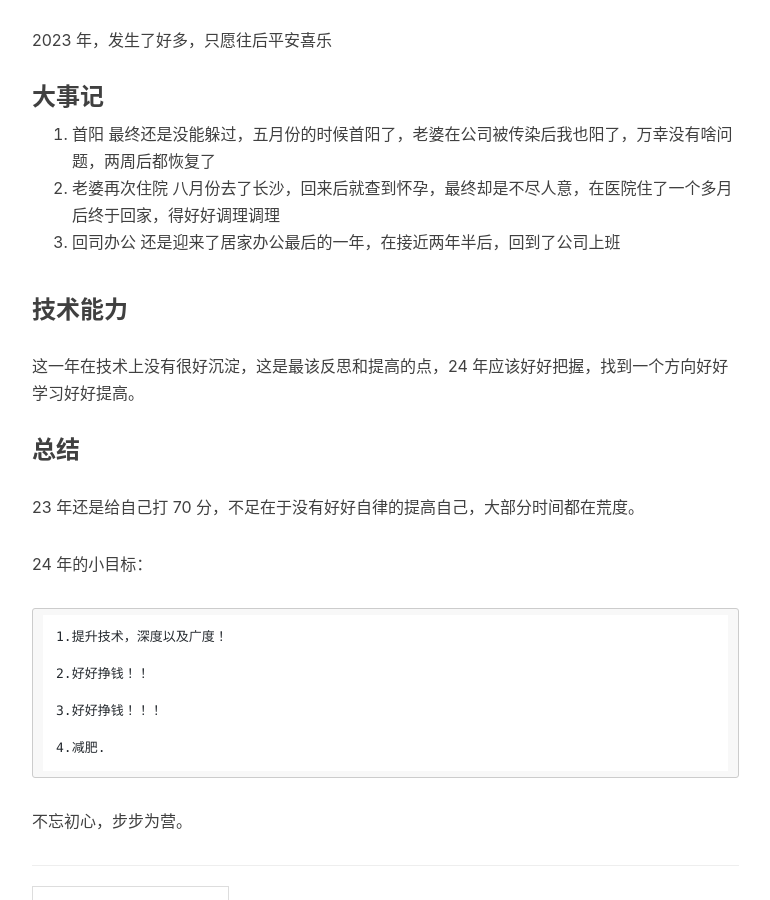
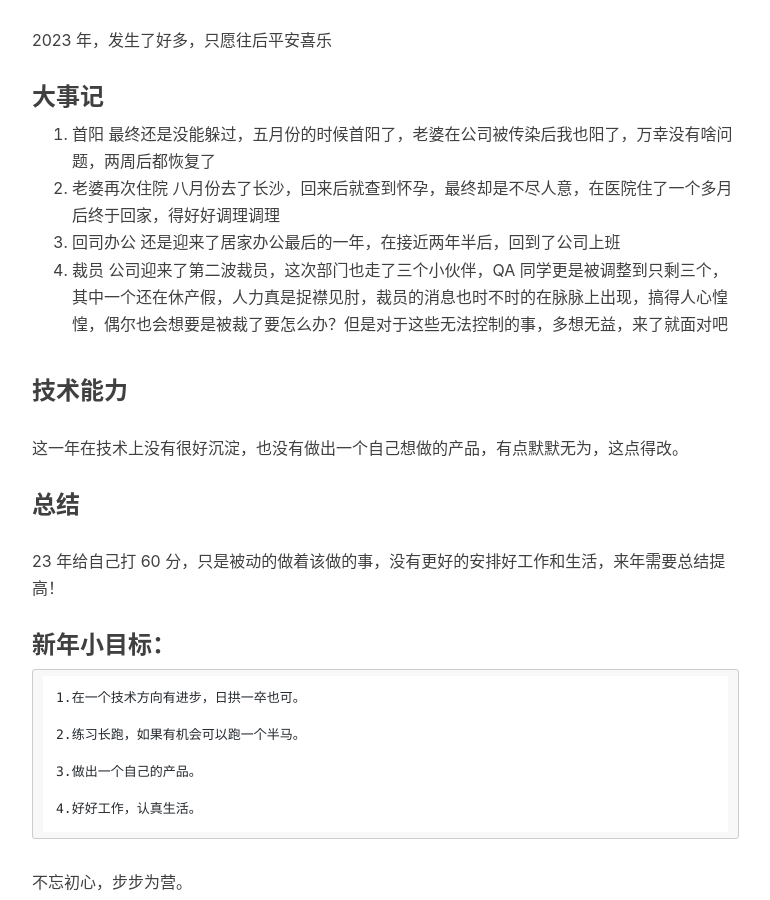
Before and after one commit to Rogero0o/rogero0o.github.io, a Jekyll site: the page built from _posts/2024-01-17-Hello2024.md, in a window 1280 px wide and 900 px high, scrolled down 677 px. Shown: the whole window, without its empty margins (233-1003 px from the left). Built offline with Jekyll 4.4.1, drawn with Linux system fonts in a browser that asks for light colours; nearby versions of some CDN libraries; comment, search, counter and statistics services are not loaded.

Commit message:
update 2024 file

```diff
--- a/_posts/2024-01-17-Hello2024.md
+++ b/_posts/2024-01-17-Hello2024.md
@@ -23,23 +23,25 @@
 八月份去了长沙，回来后就查到怀孕，最终却是不尽人意，在医院住了一个多月后终于回家，得好好调理调理
 3. 回司办公
 还是迎来了居家办公最后的一年，在接近两年半后，回到了公司上班
+4. 裁员
+公司迎来了第二波裁员，这次部门也走了三个小伙伴，QA 同学更是被调整到只剩三个，其中一个还在休产假，人力真是捉襟见肘，裁员的消息也时不时的在脉脉上出现，搞得人心惶惶，偶尔也会想要是被裁了要怎么办？但是对于这些无法控制的事，多想无益，来了就面对吧
 
 ### 技术能力
 
-这一年在技术上没有很好沉淀，这是最该反思和提高的点，24 年应该好好把握，找到一个方向好好学习好好提高。
+这一年在技术上没有很好沉淀，也没有做出一个自己想做的产品，有点默默无为，这点得改。
 
 ### 总结
 
-23 年还是给自己打 70 分，不足在于没有好好自律的提高自己，大部分时间都在荒度。
+23 年给自己打 60 分，只是被动的做着该做的事，没有更好的安排好工作和生活，来年需要总结提高！
 
-24 年的小目标：
+### 新年小目标：
 
-    1.提升技术，深度以及广度！
+    1.在一个技术方向有进步，日拱一卒也可。
 
-    2.好好挣钱！！
+    2.练习长跑，如果有机会可以跑一个半马。
 
-    3.好好挣钱！！！
+    3.做出一个自己的产品。
 
-    4.减肥.
+    4.好好工作，认真生活。
 
 不忘初心，步步为营。
```
